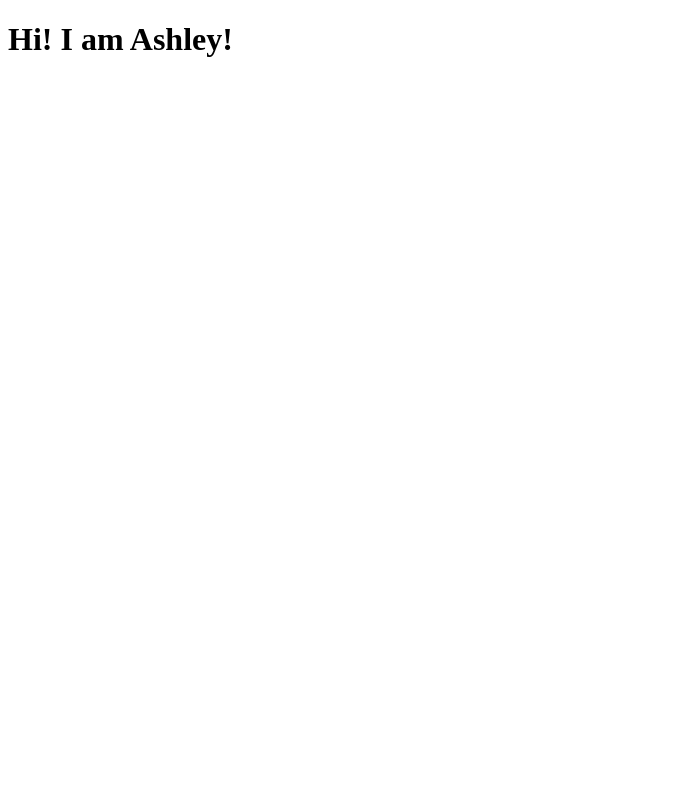
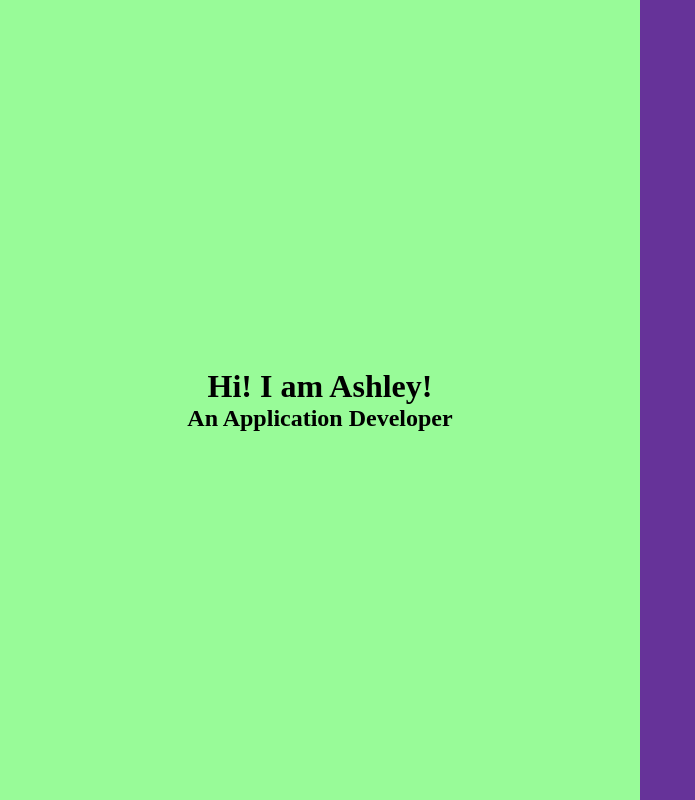
Before and after one commit to Ashl3y05/My_Portfolio, a plain HTML site: page index.html in a window 1280 px wide. Shown: the whole page, without its empty margins (0-695 px from the left). Drawn offline with Linux system fonts and the light colour scheme.

Commit message:
Added some necessary files and layout of the homepage

```diff
--- /dev/null
+++ b/css/style.css
@@ -0,0 +1,27 @@
+*{
+    margin: 0;
+    padding: 0;
+    box-sizing: border-box;
+}
+
+.container{
+    display: flex;
+    height: 100vh;
+}
+
+.container div{
+    flex: 1;
+    height: 100vh;
+    display: flex;
+    justify-content: center;
+    align-items: center;
+}
+
+.left{
+    background-color: palegreen;
+    flex-direction: column;
+}
+
+.right{
+    background-color: rebeccapurple;
+}
--- a/index.html
+++ b/index.html
@@ -3,9 +3,18 @@
 <head>
     <meta charset="UTF-8">
     <meta name="viewport" content="width=device-width, initial-scale=1.0">
+    <link rel="stylesheet" href="./css/style.css">
     <title>Home</title>
 </head>
 <body>
-    <h1>Hi! I am Ashley!</h1>
+    <div class="container">
+        <div class="left">
+            <h1>Hi! I am Ashley!</h1>
+            <h2>An Application Developer</h2>
+        </div>
+        <div class="right">
+
+        </div>
+    </div>
 </body>
 </html>
```
Also changed, not shown: base.html (added, +6 -0 lines), js/script.js (added).
